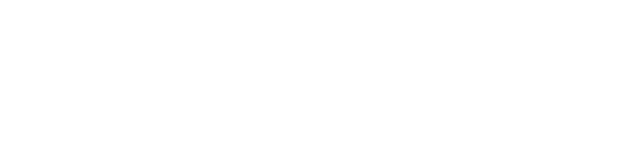
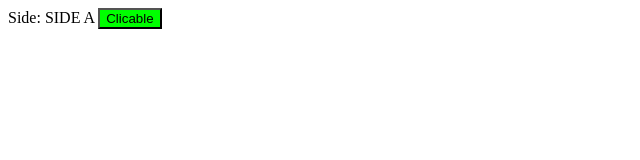
Before and after one commit to renatocassino/googleAnalyticsAB, a website: page index.html in a window 1280 px wide. Shown: the whole page, without its empty margins (0-640 px from the left). Drawn offline with Linux system fonts and the light colour scheme.

Commit message:
Test in example.html

```diff
--- a/index.html
+++ b/index.html
@@ -1,5 +1,35 @@
 <html>
 <body>
   <script src="./index.js"></script>
+
+  <div id="my-test">
+    <span>Side: <span id="label"></span></span>
+    <button id="myButton">Clicable</button>
+  </div>
+
+  <script>
+    var myTest = googleAnalyticsAB.create({
+      name: 'MY_TEST',
+      percentage: 100,
+      options: [
+        {
+          name: 'green-button',
+          weight: 1,
+          run: function() {
+            document.getElementById('label').innerHTML = 'SIDE A';
+            document.getElementById('myButton').style.background = '#0F0';
+          }
+        },
+        {
+          name: 'red-button',
+          weight: 1,
+          run: function() {
+            document.getElementById('label').innerHTML = 'SIDE B';
+            document.getElementById('myButton').style.background = '#F00';
+          }
+        }
+      ]
+    });
+  </script>
 </body>
 </html>
--- a/index.js
+++ b/index.js
@@ -10,7 +10,7 @@
       this.init(name, percentage, options);
       if(!this._isAlreadySorted()) {
         if(this._sortIsInCurrentTest()) {
-          this.storage[this.name] = this._sortOneOption();
+          this.storage[this.name] = this._sortOneOption().name;
         } else {
           this.storage[this.name] = false;
         }
@@ -59,7 +59,8 @@
       var total = this.options.reduce((op1, op2) => (
         (op1.weight || 1) + (op2.weight || 1)
       ));
-      var sorted = this._randomBetween(0, total);
+
+      var sorted = this._randomBetween(1, total);
 
       for(var i=0,qt=this.options.length; i<qt; i++) {
         sorted -= (this.options[i].weight || 1);
```
